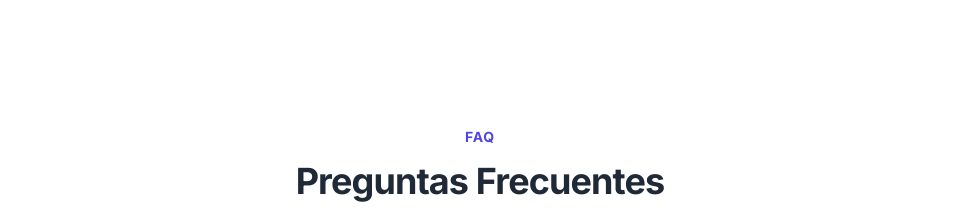
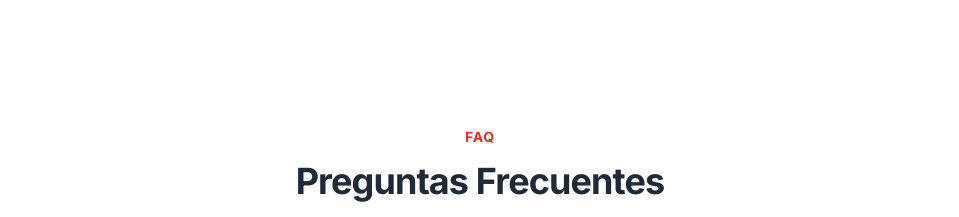
Before and after one commit to emiperaltaok/syncro-landing, a Next.js app: page / in a window 1280 px wide. Shown: the part 3060-3277 px from the top of the page, without its empty margins (160-1119 px from the left). Built offline with nearby package versions, Linux system fonts and the light colour scheme.

Commit message:
design: section title accent red

```diff
--- a/src/components/SectionTitle.tsx
+++ b/src/components/SectionTitle.tsx
@@ -15,7 +15,7 @@ export const SectionTitle = (props: Readonly<SectionTitleProps>) => {
         props.align === "left" ? "" : "items-center justify-center text-center"
       }`}>
       {props.preTitle && (
-        <div className="text-sm font-bold tracking-wider text-indigo-600 uppercase">
+        <div className="text-sm font-bold tracking-wider text-[#e8321f] uppercase">
           {props.preTitle}
         </div>
       )}
```
